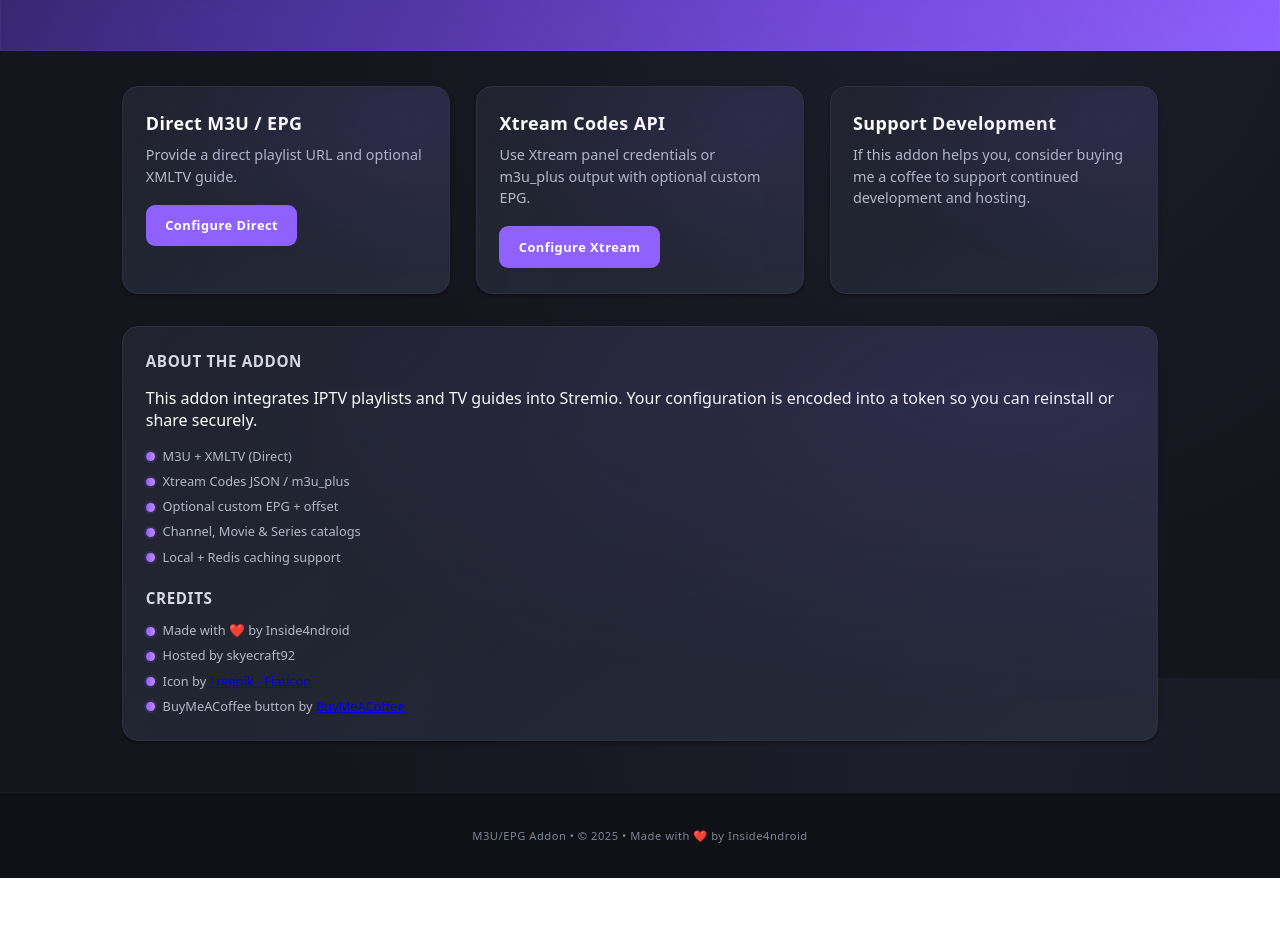
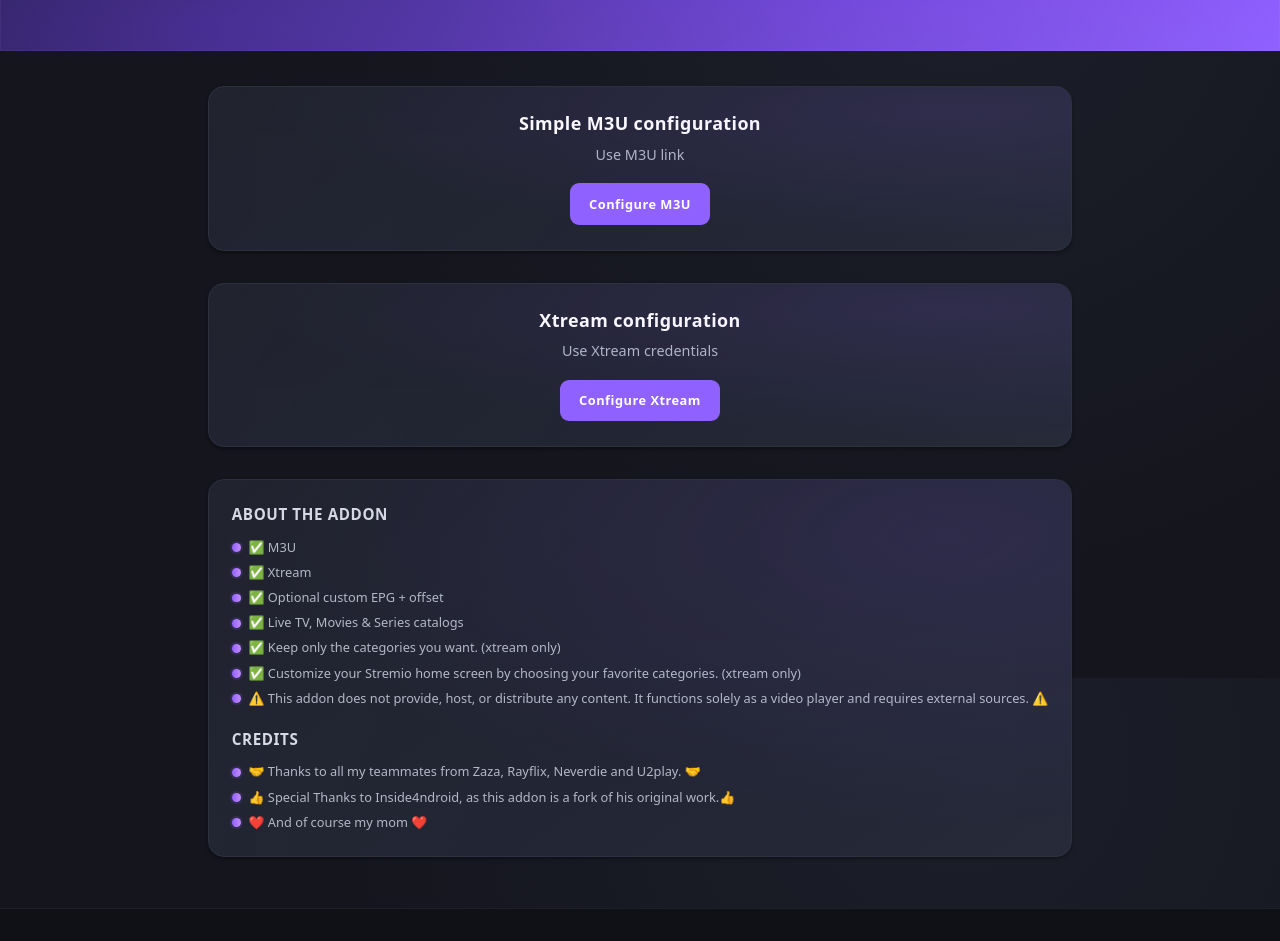
Before and after one commit to keskiskace/claudetesttmdb, a website: page src/index.html in a window 1280 px wide. Shown: the part 122-1063 px from the top of the page. Before the commit the page ends 1000 px from the top, so only its background shows below. Drawn offline with Linux system fonts and the light colour scheme.

Commit message:
Update index.html

```diff
--- a/src/index.html
+++ b/src/index.html
@@ -3,7 +3,7 @@
 
 <head>
     <meta charset="UTF-8">
-    <title>M3U/EPG Addon Configuration</title>
+    <title>M3U/Xtream IPTV stremio addon</title>
     <meta name="viewport" content="width=device-width,initial-scale=1">
     <meta name="color-scheme" content="dark light">
     <link rel="stylesheet" href="/css/styles.css">
@@ -12,64 +12,55 @@
 <body class="page-root">
     <header class="site-header">
         <div class="inner">
-            <h1 class="app-title">M3U/EPG Addon Configuration V2.0.0</h1>
-            <p class="subtitle">Choose how you would like to set up your M3U/EPG Addon.</p>
+            <center><h1 class="app-title">M3U/Xtream IPTV stremio addon</h1></center>
+            <center><p class="subtitle">All your iptv media in stremio</p></center>
         </div>
     </header>
 
     <main class="main-content">
         <section class="card-grid">
             <article class="option-card">
-                <h2>Direct M3U / EPG</h2>
-                <p>Provide a direct playlist URL and optional XMLTV guide.</p>
-                <a class="btn primary" href="/html/direct-config.html">Configure Direct</a>
+                <center>
+                <h2>Simple M3U configuration</h2>
+                <p>Use M3U link</p>
+                <a class="btn primary" href="/html/direct-config.html">Configure M3U</a>
+                </center>
             </article>
+        </section>
+        <section class="card-grid">
             <article class="option-card">
-                <h2>Xtream Codes API</h2>
-                <p>Use Xtream panel credentials or m3u_plus output with optional custom EPG.</p>
+                <center>
+                <h2>Xtream configuration</h2>
+                <p>Use Xtream credentials</p>
                 <a class="btn primary" href="/html/xtream-config.html">Configure Xtream</a>
-            </article>
-            <article class="option-card">
-                <h2>Support Development</h2>
-                <p>If this addon helps you, consider buying me a coffee to support continued development and hosting.
-                </p>
-                <div class="donate-wrapper">
-                    <!-- BuyMeACoffee Button -->
-                    <script type="text/javascript" src="https://cdnjs.buymeacoffee.com/1.0.0/button.prod.min.js"
-                        data-name="bmc-button" data-slug="K3QSoR2" data-color="#BD5FFF" data-emoji="☕"
-                        data-font="Cookie" data-text="Buy me a coffee" data-outline-color="#000000"
-                        data-font-color="#ffffff" data-coffee-color="#FFDD00">
-                        </script>
-                </div>
+                </center>
             </article>
         </section>
 
         <section class="info-panel">
             <h3>About the Addon</h3>
-            <p>This addon integrates IPTV playlists and TV guides into Stremio. Your configuration is encoded into a
-                token so you can reinstall or share securely.</p>
+
             <ul class="feature-list">
-                <li>M3U + XMLTV (Direct)</li>
-                <li>Xtream Codes JSON / m3u_plus</li>
-                <li>Optional custom EPG + offset</li>
-                <li>Channel, Movie & Series catalogs</li>
-                <li>Local + Redis caching support</li>
+                <li>✅ M3U</li>
+                <li>✅ Xtream</li>
+                <li>✅ Optional custom EPG + offset</li>
+                <li>✅ Live TV, Movies & Series catalogs</li>
+                <li>✅ Keep only the categories you want. (xtream only)</li>
+                <li>✅ Customize your Stremio home screen by choosing your favorite categories. (xtream only)</li>
+                <li>⚠️ This addon does not provide, host, or distribute any content. It functions solely as a video player and requires external sources. ⚠️</li>
             </ul>
             <br>
             <h3>Credits</h3>
             <ul class="feature-list">
-                <li>Made with ❤️ by Inside4ndroid</li>
-                <li>Hosted by skyecraft92</li>
-                <li>Icon by <a href="https://www.flaticon.com/free-icons/tv" target="_blank" rel="noopener">Freepik -
-                        Flaticon</a></li>
-                <li>BuyMeACoffee button by <a href="https://www.buymeacoffee.com/" target="_blank"
-                        rel="noopener">BuyMeACoffee</a></li>
+                <li>🤝 Thanks to all my teammates from Zaza, Rayflix, Neverdie and U2play. 🤝  </li>
+                <li>👍 Special Thanks to Inside4ndroid, as this addon is a fork of his original work.👍  </li>
+                <li>❤️ And of course my mom ❤️</li>
         </section>
     </main>
 
     <footer class="site-footer">
         <div class="inner">
-            <p>M3U/EPG Addon • &copy; 2025 • Made with ❤️ by Inside4ndroid</p>
+            <p>Keskiskace's M3U/Xtream Addon • &copy; 2026</p>
         </div>
     </footer>
 </body>
```
